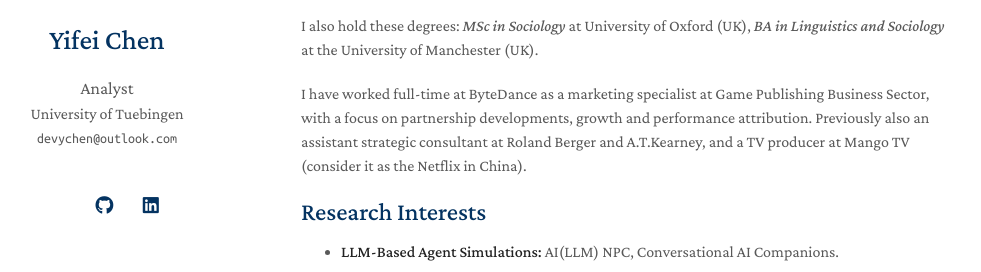
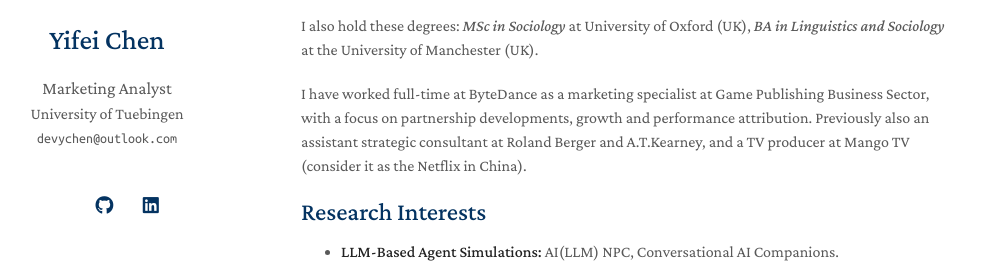
Before and after one commit to devychen/devychen.github.io, a Jekyll site: the page built from index.md, in a window 1280 px wide. Shown: the part 183-455 px from the top of the page, without its empty margins (169-1150 px from the left). Built offline with Jekyll 4.4.1, drawn with Linux system fonts in a browser that asks for light colours; a style sheet for code colours, icons or effects is not loaded; our own code applies the rules of GitHub Pages for plain Markdown files.

Commit message:
Update _config.yml

```diff
--- a/_config.yml
+++ b/_config.yml
@@ -1,6 +1,6 @@
 # Basic Information
 title: Yifei Chen
-position: Analyst
+position: Marketing Analyst
 affiliation: University of Tuebingen
 email: devychen@outlook.com
 
```
